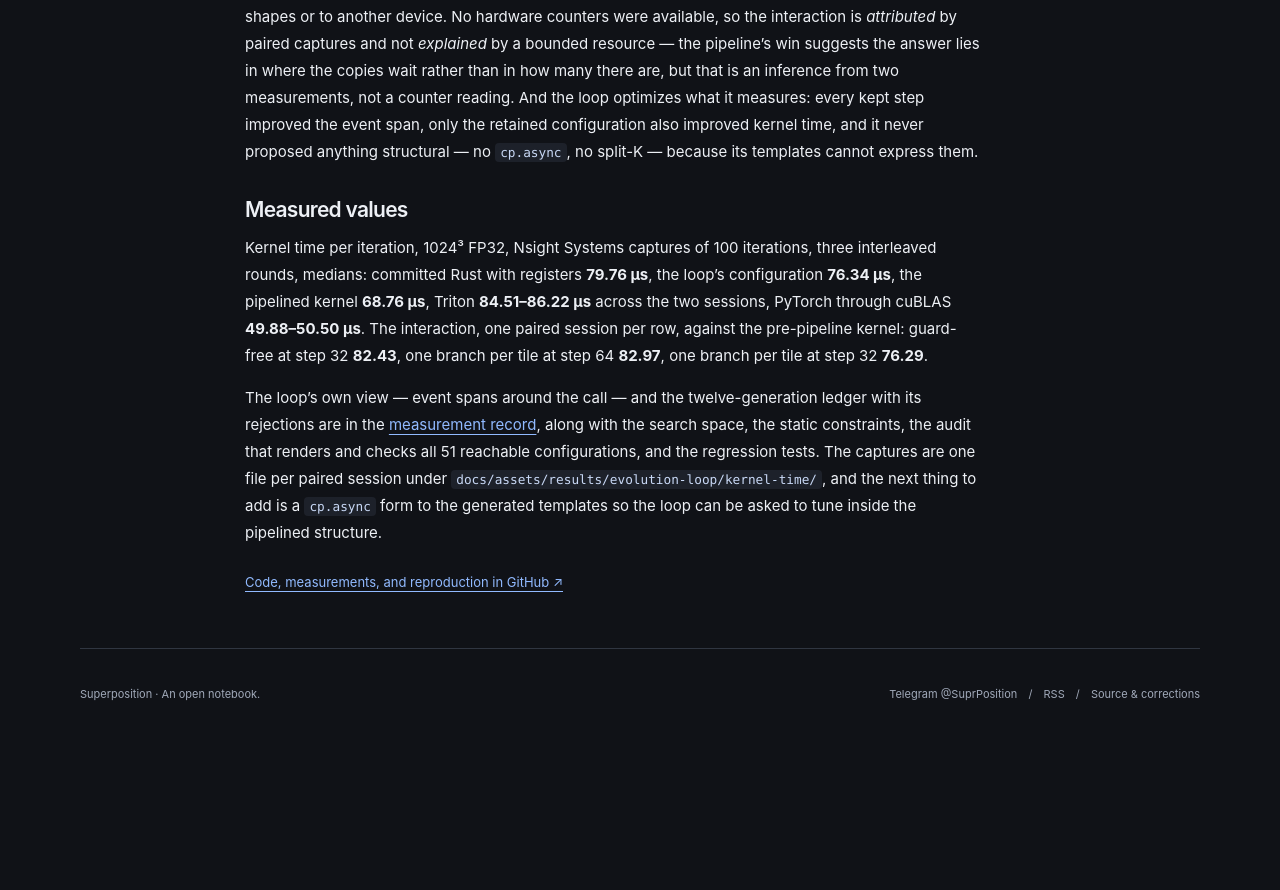
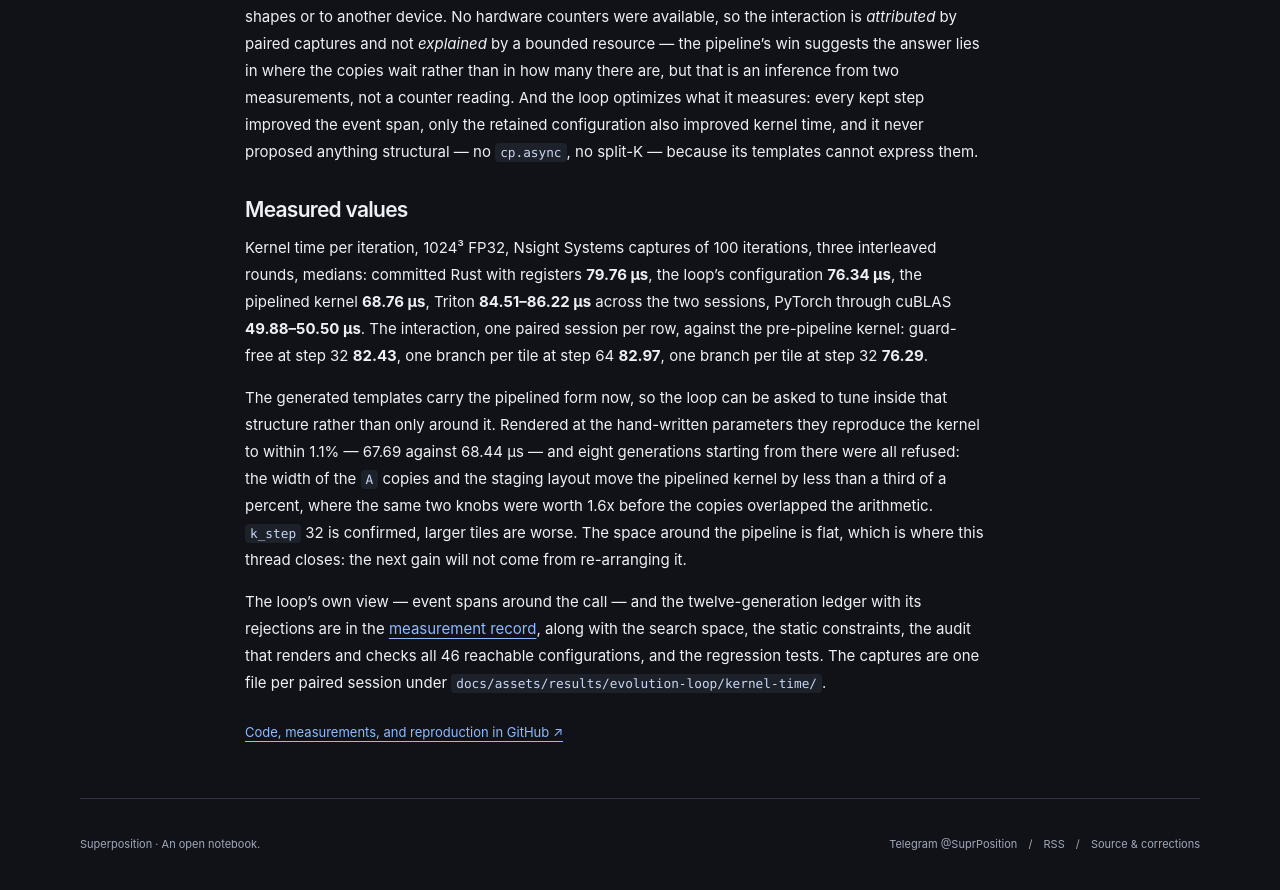
Before and after one commit to superposition/superposition.github.io, a Jekyll site: the page built from _posts/2026-09-10-twelve-generations-one-diagnosis.md, in a window 1280 px wide and 900 px high, scrolled down 5201 px. Shown: the top 890 px of the window. Built offline with Jekyll 4.4.1, drawn with Linux system fonts in a browser that asks for light colours; before the commit the page ends 5951 px from its top, so only the background shows below that.

Commit message:
Journal: close the loop on the pipelined structure
The generated templates carry the pipelined form now, so the loop was asked to tune
inside it: it reproduces the hand-written kernel to within 1.1% and refuses all
eight generations around it, because the knobs that were worth 1.6x before the
copies overlapped are worth less than a third of a percent now.

```diff
--- a/_posts/2026-09-10-twelve-generations-one-diagnosis.md
+++ b/_posts/2026-09-10-twelve-generations-one-diagnosis.md
@@ -122,4 +122,6 @@ One shape, 1024³, one dtype, FP32, one GPU with unlocked clocks. Nothing here s
 
 Kernel time per iteration, 1024³ FP32, Nsight Systems captures of 100 iterations, three interleaved rounds, medians: committed Rust with registers **79.76 µs**, the loop's configuration **76.34 µs**, the pipelined kernel **68.76 µs**, Triton **84.51–86.22 µs** across the two sessions, PyTorch through cuBLAS **49.88–50.50 µs**. The interaction, one paired session per row, against the pre-pipeline kernel: guard-free at step 32 **82.43**, one branch per tile at step 64 **82.97**, one branch per tile at step 32 **76.29**.
 
-The loop's own view — event spans around the call — and the twelve-generation ledger with its rejections are in the [measurement record](https://github.com/superposition/mage/blob/master/docs/experiments/mage-005.md), along with the search space, the static constraints, the audit that renders and checks all 51 reachable configurations, and the regression tests. The captures are one file per paired session under `docs/assets/results/evolution-loop/kernel-time/`, and the next thing to add is a `cp.async` form to the generated templates so the loop can be asked to tune inside the pipelined structure.
+The generated templates carry the pipelined form now, so the loop can be asked to tune inside that structure rather than only around it. Rendered at the hand-written parameters they reproduce the kernel to within 1.1% — 67.69 against 68.44 µs — and eight generations starting from there were all refused: the width of the `A` copies and the staging layout move the pipelined kernel by less than a third of a percent, where the same two knobs were worth 1.6x before the copies overlapped the arithmetic. `k_step` 32 is confirmed, larger tiles are worse. The space around the pipeline is flat, which is where this thread closes: the next gain will not come from re-arranging it.
+
+The loop's own view — event spans around the call — and the twelve-generation ledger with its rejections are in the [measurement record](https://github.com/superposition/mage/blob/master/docs/experiments/mage-005.md), along with the search space, the static constraints, the audit that renders and checks all 46 reachable configurations, and the regression tests. The captures are one file per paired session under `docs/assets/results/evolution-loop/kernel-time/`.
```
